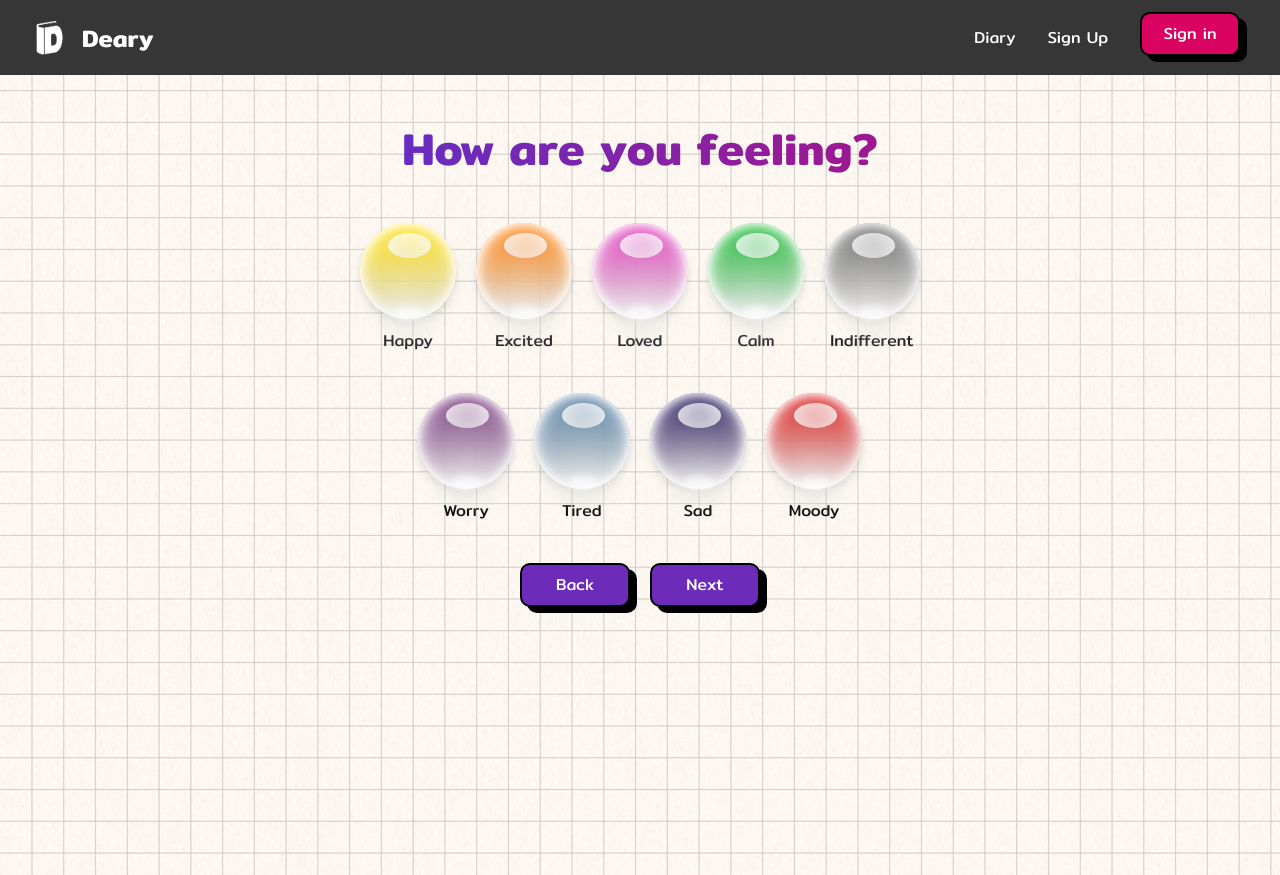
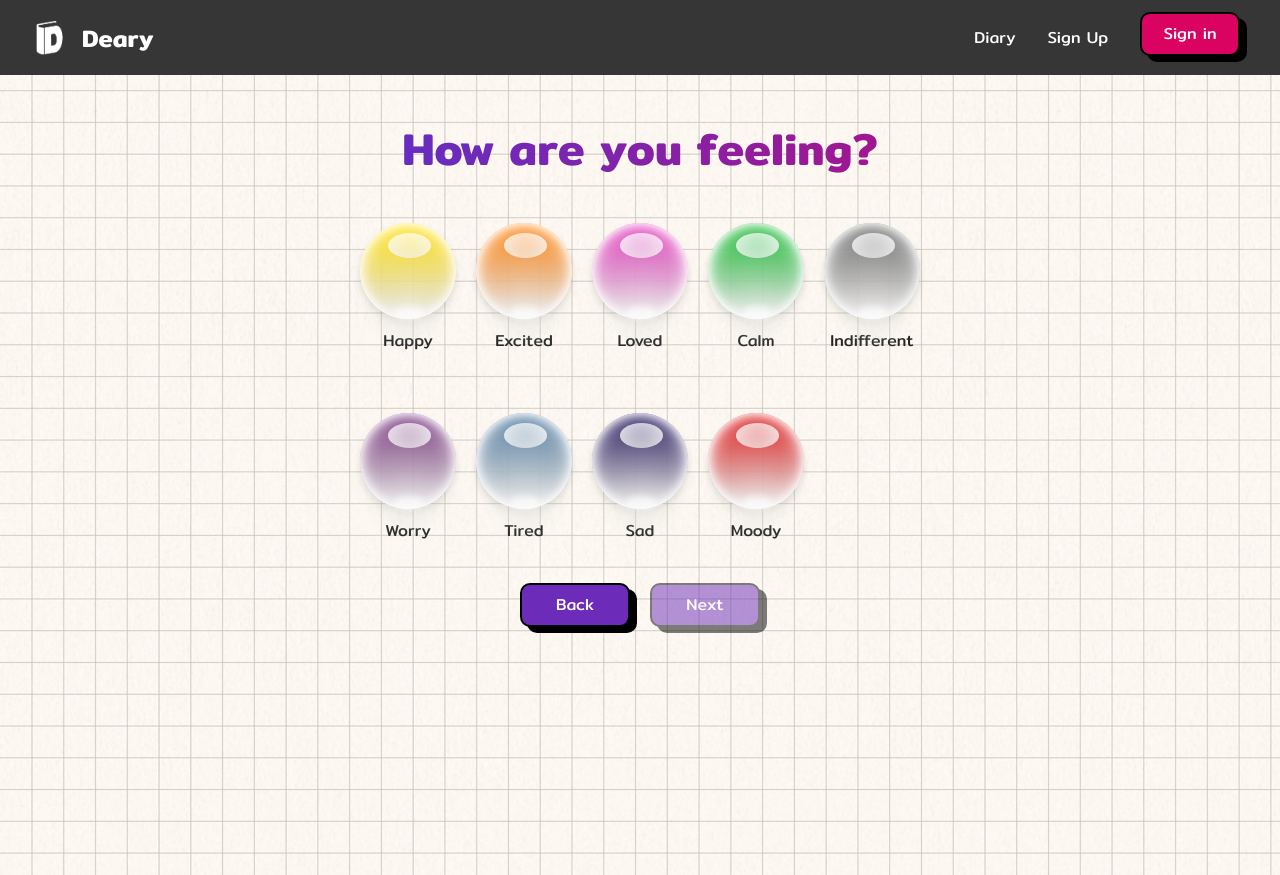
Before and after one commit to CosmosDever/Deary, a Next.js app in the folder deary_web/: page /select-feeling in a window 1280 px wide. Built offline with nearby package versions, Linux system fonts and the light colour scheme.

Commit message:
selectorb

```diff
--- a/deary_web/src/app/note/page.tsx
+++ b/deary_web/src/app/note/page.tsx
@@ -2,8 +2,22 @@
 'use client'
 
 import "./page.css";
+import { useRouter } from 'next/router';
+import { useEffect, useState } from 'react';
 
-export default function Diary() {
+export default function Page() {
+    const router = useRouter();
+    const [selectedOrb, setSelectedOrb] = useState<string | null>(null);
+    const [emotion, setEmotion] = useState<string | null>(null);
+
+    useEffect(() => {
+        const { selectedOrb, emotion } = router.query;
+        if (typeof selectedOrb === 'string' && typeof emotion === 'string') {
+            setSelectedOrb(selectedOrb);
+            setEmotion(emotion);
+        }
+    }, [router.query]);
+
 return (
     <main className="flex flex-col w-screen h-auto text-[18px] bg-[url('/image/gridbg.png')] font-mitr ">
     <div className="relative flex min-h-screen flex-col items-center p-10 gap-10">
@@ -15,13 +29,18 @@ return (
             </div>
 
             {/* feeling */}
-            <div className="container flex flex-col justify-center items-center">
+            {/* <div className="container flex flex-col justify-center items-center">
                 <div className="orb mt-[40px] drop-shadow-lg animate-gradient">
                     <div className="reflection" ></div>
                     <div className="inner-glow"></div>
                 </div>
                 <h2 className="text mt-[10px]">Sad</h2>
-            </div>
+            </div> */}
+            <h1 className="text-[45px] font-semibold text-transparent bg-clip-text bg-gradient-to-r from-[#662DC0] to-[#A01790]">
+                feeling: {selectedOrb} ({emotion})
+            </h1>
+
+
             {/* text */}
             <div className="flex justify-center items-center w-[900px] h-auto mt-[40px]">
                 <div className="relative w-full min-w-[500px]">
--- a/deary_web/src/app/select-feeling/page.css
+++ b/deary_web/src/app/select-feeling/page.css
@@ -191,6 +191,12 @@
         filter: blur(3px);
 }
 
+.selected {
+        border: 5px solid #fff;
+}
+
+
+
 /* .container .text {
         position:relative;
         visibility:hidden;
--- a/deary_web/src/app/select-feeling/page.tsx
+++ b/deary_web/src/app/select-feeling/page.tsx
@@ -1,105 +1,189 @@
+
+// 'use client'
+// import "./page.css";
+
+// export default function Page() {
+// return (
+//     <main className="flex flex-col w-screen h-auto  bg-[url('/image/gridbg.png')] font-mitr ">
+//     <div className="flex min-h-screen flex-col items-center p-10">
+//         <h1 className="text-[45px] font-semibold  text-transparent bg-clip-text bg-gradient-to-r from-[#662DC0] to-[#A01790] ">How are you feeling?</h1>
+
+//         <div className="flex flex-row items-center gap-5 text-[#212121]">
+
+//             <div className="container flex flex-col items-center " >
+//                 <div className="Happy_orb mt-[40px] drop-shadow-lg hover:animate-bounce animate-gradient">
+//                     <div className="reflection" ></div>
+//                     <div className="inner-glow"></div>
+//                 </div>
+//                 <h2 className="text mt-[10px] ">Happy</h2>
+
+//             </div>
+
+//             <div className="container flex flex-col items-center">
+//                 <div className="Excited_orb mt-[40px] drop-shadow-lg hover:animate-bounce animate-gradient">
+//                     <div className="reflection" ></div>
+//                     <div className="inner-glow"></div>
+//                 </div>
+//                 <h2 className="text mt-[10px]">Excited</h2>
+//             </div>
+
+//             <div className="container flex flex-col items-center">
+//                 <div className="Loved_orb mt-[40px] drop-shadow-lg hover:animate-bounce animate-gradient">
+//                     <div className="reflection" ></div>
+//                     <div className="inner-glow"></div>
+//                 </div>
+//                 <h2 className="text mt-[10px]">Loved</h2>
+//             </div>
+
+//             <div className="container flex flex-col items-center">
+//                 <div className="Calm_orb mt-[40px] drop-shadow-lg hover:animate-bounce animate-gradient">
+//                     <div className="reflection" ></div>
+//                     <div className="inner-glow"></div>
+//                 </div>
+//                 <h2 className="text mt-[10px]">Calm</h2>
+//             </div>
+
+//             <div className="container flex flex-col items-center">
+//                 <div className="Indifferent_orb mt-[40px] drop-shadow-lg hover:animate-bounce animate-gradient">
+//                     <div className="reflection" ></div>
+//                     <div className="inner-glow"></div>
+//                 </div>
+//                 <h2 className="text mt-[10px]">Indifferent</h2>
+//             </div>
+//         </div>
+
+//         <div className="flex flex-row items-center gap-5">
+
+//             <div className="container flex flex-col items-center">
+//                 <div className="Worry_orb mt-[40px] drop-shadow-lg hover:animate-bounce animate-gradient">
+//                     <div className="reflection" ></div>
+//                     <div className="inner-glow"></div>
+//                 </div>
+//                 <h2 className="text mt-[10px]">Worry</h2>
+//             </div>
+
+//             <div className="container flex flex-col items-center">
+//                 <div className="Tired_orb mt-[40px] drop-shadow-lg hover:animate-bounce animate-gradient ">
+//                     <div className="reflection" ></div>
+//                     <div className="inner-glow"></div>
+//                 </div>
+//                 <h2 className="text mt-[10px]">Tired</h2>
+//             </div>
+
+//             <div className="container flex flex-col items-center">
+//                 <div className="Sad_orb mt-[40px] drop-shadow-lg hover:animate-bounce animate-gradient">
+//                     <div className="reflection" ></div>
+//                     <div className="inner-glow"></div>
+//                 </div>
+//                 <h2 className="text mt-[10px]">Sad</h2>
+//             </div>
+
+//             <div className="container flex flex-col items-center">
+//                 <div className="Moody_orb mt-[40px] drop-shadow-lg hover:animate-bounce animate-gradient">
+//                     <div className="reflection" ></div>
+//                     <div className="inner-glow"></div>
+//                 </div>
+//                 <h2 className="text mt-[10px]">Moody</h2>
+//             </div>
+
+//         </div>
+
+//         {/* button */}
+//         <div className="flex flex-row justify-center gap-5">
+//         <a href="/diary">
+//         <button className='signin-button bg-[#6C2BB8] w-[110px] rounded-[10px] p-2 text-white border-black border-2 mb-2 shadow-[7px_6px_black]
+//                             transition ease-in-out delay-130 hover:-translate-y-1 hover:scale-105 hover:bg-[#6429AA] duration-100 mt-10 '
+//         type="button">Back</button>
+//         </a>
+//         <a href="/note">
+//         <button className='signin-button bg-[#6C2BB8] w-[110px] rounded-[10px] p-2 text-white border-black border-2 mb-2 shadow-[7px_6px_black]
+//                             transition ease-in-out delay-130 hover:-translate-y-1 hover:scale-105 hover:bg-[#6429AA] duration-100 mt-10 '
+//         type="button">Next</button>
+//         </a>
+//         </div>
+//     </div>
+//     </main>
+// );
+// }
 
 'use client'
+import React, { useState } from 'react';
 import "./page.css";
+import { useRouter } from 'next/navigation';
 
 export default function Page() {
+    const [selectedOrb, setSelectedOrb] = useState<string | null>(null);
+    const router = useRouter();
+
+    const handleOrbClick = (orb: string) => {
+        setSelectedOrb(orb);
+    };
+
+    const handleNextClick = () => {
+        if (selectedOrb) {
+            const selectedOrbData = orbData.find(orb => orb.name === selectedOrb);
+            if (selectedOrbData) {
+                const { name, emotion } = selectedOrbData;
+                router.push(`/note?selectedOrb=${name}&emotion=${emotion}`);
+            }
+        }
+    };
+
+    const orbData = [
+        { name: 'Happy', class: 'Happy_orb', emotion: 'Joyful' },
+        { name: 'Excited', class: 'Excited_orb', emotion: 'Eager' },
+        { name: 'Loved', class: 'Loved_orb', emotion: 'Affectionate' },
+        { name: 'Calm', class: 'Calm_orb', emotion: 'Relaxed' },
+        { name: 'Indifferent', class: 'Indifferent_orb', emotion: 'Unconcerned' },
+        { name: 'Worry', class: 'Worry_orb', emotion: 'Anxious' },
+        { name: 'Tired', class: 'Tired_orb', emotion: 'Fatigued' },
+        { name: 'Sad', class: 'Sad_orb', emotion: 'Melancholic' },
+        { name: 'Moody', class: 'Moody_orb', emotion: 'Temperamental' },
+    ];
+
     return (
-    <main className="flex flex-col w-screen h-auto  bg-[url('/image/gridbg.png')] font-mitr ">
+        <main className="flex flex-col w-screen h-auto bg-[url('/image/gridbg.png')] font-mitr">
             <div className="flex min-h-screen flex-col items-center p-10">
-        <h1 className="text-[45px] font-semibold  text-transparent bg-clip-text bg-gradient-to-r from-[#662DC0] to-[#A01790] ">How are you feeling?</h1>
+                <h1 className="text-[45px] font-semibold text-transparent bg-clip-text bg-gradient-to-r from-[#662DC0] to-[#A01790]">
+                    How are you feeling?
+                </h1>
 
-        <div className="flex flex-row items-center gap-5 text-[#212121]">
-
-            <div className="container flex flex-col items-center " >
-                <div className="Happy_orb mt-[40px] drop-shadow-lg hover:animate-bounce animate-gradient">
-                    <div className="reflection" ></div>
+                {/* orbs */}
+                <div className="items-center content-center justify-center grid grid-cols-5 gap-5 text-[#212121]  ">
+                    {orbData.map((orb) => (
+                        <div key={orb.name} className="container flex flex-col items-center">
+                            <div
+                                className={`${orb.class} mt-[40px] drop-shadow-lg hover:animate-bounce animate-gradient ${selectedOrb === orb.name ? 'selected' : ''}`}
+                                onClick={() => handleOrbClick(orb.name)}
+                            >
+                                <div className="reflection"></div>
                                 <div className="inner-glow"></div>
                             </div>
-                <h2 className="text mt-[10px] ">Happy</h2>
-
+                            <h2 className="text mt-[10px]">{orb.name}</h2>
                         </div>
-
-            <div className="container flex flex-col items-center">
-                <div className="Excited_orb mt-[40px] drop-shadow-lg hover:animate-bounce animate-gradient">
-                    <div className="reflection" ></div>
-                    <div className="inner-glow"></div>
-                </div>
-                <h2 className="text mt-[10px]">Excited</h2>
-            </div>
-
-            <div className="container flex flex-col items-center">
-                <div className="Loved_orb mt-[40px] drop-shadow-lg hover:animate-bounce animate-gradient">
-                    <div className="reflection" ></div>
-                    <div className="inner-glow"></div>
-                </div>
-                <h2 className="text mt-[10px]">Loved</h2>
-            </div>
-
-            <div className="container flex flex-col items-center">
-                <div className="Calm_orb mt-[40px] drop-shadow-lg hover:animate-bounce animate-gradient">
-                    <div className="reflection" ></div>
-                    <div className="inner-glow"></div>
-                </div>
-                <h2 className="text mt-[10px]">Calm</h2>
-            </div>
-
-            <div className="container flex flex-col items-center">
-                <div className="Indifferent_orb mt-[40px] drop-shadow-lg hover:animate-bounce animate-gradient">
-                    <div className="reflection" ></div>
-                    <div className="inner-glow"></div>
-                </div>
-                <h2 className="text mt-[10px]">Indifferent</h2>
-            </div>
-        </div>
-
-        <div className="flex flex-row items-center gap-5">
-
-            <div className="container flex flex-col items-center">
-                <div className="Worry_orb mt-[40px] drop-shadow-lg hover:animate-bounce animate-gradient">
-                    <div className="reflection" ></div>
-                    <div className="inner-glow"></div>
-                </div>
-                <h2 className="text mt-[10px]">Worry</h2>
-            </div>
-
-            <div className="container flex flex-col items-center">
-                <div className="Tired_orb mt-[40px] drop-shadow-lg hover:animate-bounce animate-gradient ">
-                    <div className="reflection" ></div>
-                    <div className="inner-glow"></div>
-                </div>
-                <h2 className="text mt-[10px]">Tired</h2>
-            </div>
-
-            <div className="container flex flex-col items-center">
-                <div className="Sad_orb mt-[40px] drop-shadow-lg hover:animate-bounce animate-gradient">
-                    <div className="reflection" ></div>
-                    <div className="inner-glow"></div>
-                </div>
-                <h2 className="text mt-[10px]">Sad</h2>
-            </div>
-
-            <div className="container flex flex-col items-center">
-                <div className="Moody_orb mt-[40px] drop-shadow-lg hover:animate-bounce animate-gradient">
-                    <div className="reflection" ></div>
-                    <div className="inner-glow"></div>
-                </div>
-                <h2 className="text mt-[10px]">Moody</h2>
-            </div>
-
+                    ))}
                 </div>
 
                 {/* button */}
                 <div className="flex flex-row justify-center gap-5">
                     <a href="/diary">
-        <button className='signin-button bg-[#6C2BB8] w-[110px] rounded-[10px] p-2 text-white border-black border-2 mb-2 shadow-[7px_6px_black]
-                            transition ease-in-out delay-130 hover:-translate-y-1 hover:scale-105 hover:bg-[#6429AA] duration-100 mt-10 '
-        type="button">Back</button>
+                        <button
+                            className='signin-button bg-[#6C2BB8] w-[110px] rounded-[10px] p-2 text-white border-black border-2 mb-2 shadow-[7px_6px_black]
+                            transition ease-in-out delay-130 hover:-translate-y-1 hover:scale-105 hover:bg-[#6429AA] duration-100 mt-10'
+                            type="button"
+                        >
+                            Back
+                        </button>
                     </a>
-        <a href="/note">
-        <button className='signin-button bg-[#6C2BB8] w-[110px] rounded-[10px] p-2 text-white border-black border-2 mb-2 shadow-[7px_6px_black]
-                            transition ease-in-out delay-130 hover:-translate-y-1 hover:scale-105 hover:bg-[#6429AA] duration-100 mt-10 '
-        type="button">Next</button>
-        </a>
+                    <button
+                        className={`signin-button bg-[#6C2BB8] w-[110px] rounded-[10px] p-2 text-white border-black border-2 mb-2 shadow-[7px_6px_black]
+                        transition ease-in-out delay-130 hover:-translate-y-1 hover:scale-105 hover:bg-[#6429AA] duration-100 mt-10 ${selectedOrb ? '' : 'opacity-50 cursor-not-allowed'}`}
+                        type="button"
+                        onClick={handleNextClick}
+                        disabled={!selectedOrb}
+                    >
+                        Next
+                    </button>
                 </div>
             </div>
         </main>
```
Lines whose indentation alone changed are shown as unchanged.
